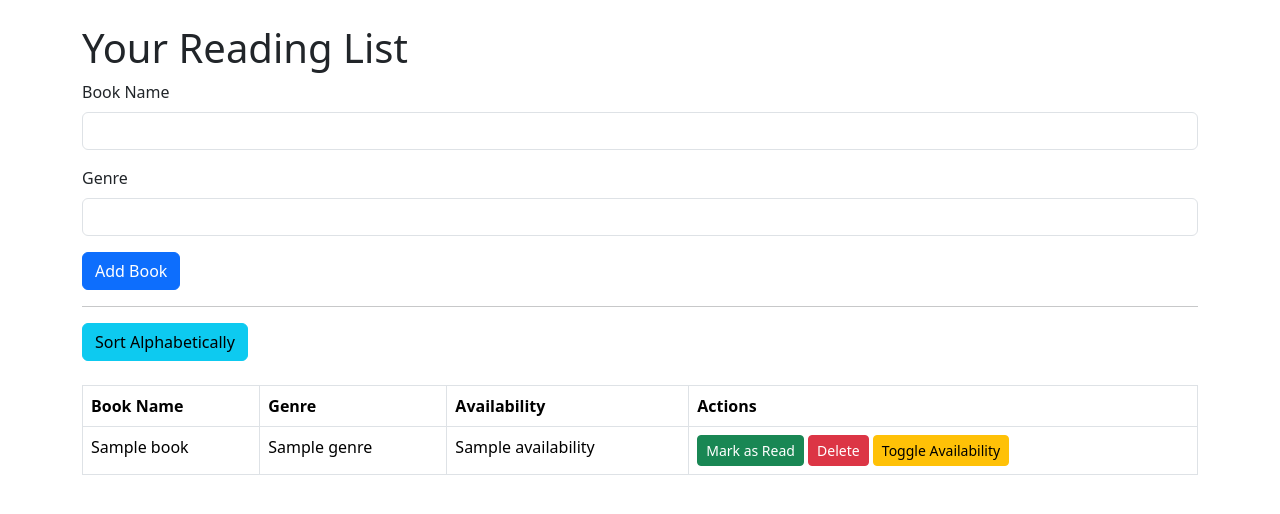
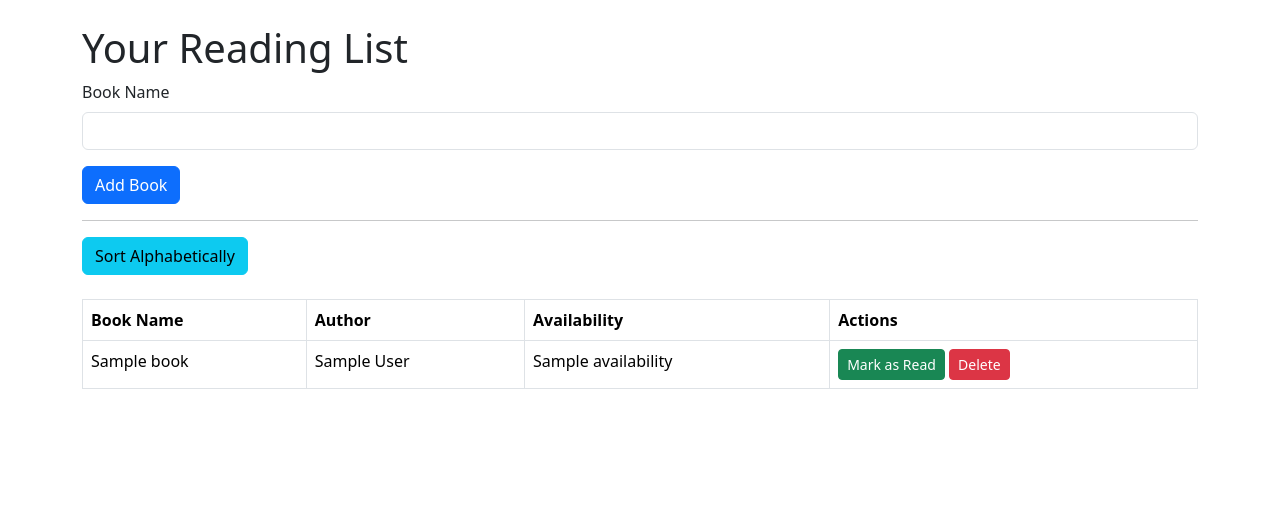
Before and after one commit to Hannah3141/Hacklahoma2025, a Flask app: template templates/index.html in a window 1280 px wide. Shown: the top 514 px of the page. Run offline with Flask 3, Linux system fonts and the light colour scheme; the template is opened without the code that fills it: most values are stand-ins (such as "Sample title", 1, 10 or a date in 2020).

Commit message:
everything working as it's supposed to! (availability, removed genre, etc.)

```diff
--- a/app.py
+++ b/app.py
@@ -1,9 +1,33 @@
 from flask import Flask, render_template, request, jsonify
+import requests
+from bs4 import BeautifulSoup
 
 app = Flask(__name__)
 
 # Sample data: Temporary list for books and their availability
 books = []
+
+# Route to get book availability
+@app.route('/toggle_availability', methods=['POST'])
+def fetch_book_availability(book_name):
+    url = f"https://tccl.bibliocommons.com/v2/search?query={book_name}&searchType=smart"
+    response = requests.get(url)
+    soup = BeautifulSoup(response.content, 'html.parser')
+
+    first_result = soup.find('div', class_='cp-search-result-item-content')
+
+    if first_result:
+        title_elem = first_result.find('span', class_='title-content')
+        author_elem = first_result.find('a', class_='author-link')
+        availability_elem = first_result.find('span', class_='cp-availability-status')
+
+        title = title_elem.text.strip() if title_elem else "Title not found"
+        author = author_elem.text.strip() if author_elem else "Author not found"
+        availability = availability_elem.text.strip() if availability_elem else "Availability information not found"
+
+        return {"title": title, "author": author, "availability": availability}
+    else:
+        return {"title": "Book not found", "author": "N/A", "availability": "N/A"}
 
 # Route to display the reading list
 @app.route('/')
@@ -14,12 +38,16 @@ def index():
 @app.route('/add_book', methods=['POST'])
 def add_book():
     book_name = request.form['book_name']
-    genre = request.form['genre']
-    availability = "Available"
 
-    new_book = {'name': book_name, 'genre': genre, 'availability': availability}
+    book_info = fetch_book_availability(book_name)
+
+    new_book = {
+        'name': book_info['title'],
+        'author': book_info['author'],
+        'availability': book_info['availability']
+    }
+
     books.append(new_book)
-
     return jsonify(new_book)
 
 # Route to delete a book
@@ -43,18 +71,5 @@ def mark_read():
 
     return jsonify({'status': 'marked', 'book_name': book_name, 'availability': "Read"})
 
-# Route to toggle book availability
-@app.route('/toggle_availability', methods=['POST'])
-def toggle_availability():
-    book_name = request.form['book_name']
-    new_availability = request.form['new_availability']
-
-    for book in books:
-        if book['name'] == book_name:
-            book['availability'] = new_availability
-            break
-
-    return jsonify({'status': 'updated', 'book_name': book_name, 'availability': new_availability})
-
 if __name__ == '__main__':
     app.run(debug=True)
--- a/templates/index.html
+++ b/templates/index.html
@@ -17,10 +17,6 @@
             <label for="book_name" class="form-label">Book Name</label>
             <input type="text" class="form-control" id="book_name" required>
         </div>
-        <div class="mb-3">
-            <label for="genre" class="form-label">Genre</label>
-            <input type="text" class="form-control" id="genre" required>
-        </div>
         <button type="submit" class="btn btn-primary">Add Book</button>
     </form>
 
@@ -35,7 +31,7 @@
         <thead>
             <tr>
                 <th>Book Name</th>
-                <th>Genre</th>
+                <th>Author</th>
                 <th>Availability</th>
                 <th>Actions</th>
             </tr>
@@ -44,17 +40,16 @@
             {% for book in books %}
                 <tr id="book-{{ loop.index }}">
                     <td>{{ book['name'] }}</td>
-                    <td>{{ book['genre'] }}</td>
+                    <td>{{ book['author'] }}</td>
                     <td>{{ book['availability'] }}</td>
+                    </td>
                     <td>
                         <button class="btn btn-success btn-sm mark-read-btn">Mark as Read</button>
                         <button class="btn btn-danger btn-sm delete-btn">Delete</button>
-                        <button class="btn btn-warning btn-sm toggle-availability-btn">Toggle Availability</button>
                     </td>
                 </tr>
             {% endfor %}
         </tbody>
-
     </table>
 </div>
 
@@ -62,40 +57,52 @@
 $(document).ready(function() {
     $('#add-book-form').submit(function(e) {
     e.preventDefault();
-
-        // Get form input values
     let bookName = $('#book_name').val();
-        let genre = $('#genre').val();
-
-        // Send an AJAX request to add the book
     $.ajax({
         type: 'POST',
         url: '/add_book',
-            data: {
-                book_name: bookName,
-                genre: genre
-            },
+        data: { book_name: bookName },
         success: function(response) {
             let newRow = `<tr id="book-${response.name}">
                 <td>${response.name}</td>
-                    <td>${response.genre}</td>
+                <td>${response.author}</td>
                 <td>${response.availability}</td>
                 <td>
                     <button class="btn btn-success btn-sm mark-read-btn">Mark as Read</button>
                     <button class="btn btn-danger btn-sm delete-btn">Delete</button>
-                        <button class="btn btn-warning btn-sm toggle-availability-btn">Toggle Availability</button>
                 </td>
             </tr>`;
             $('#book-table-body').append(newRow);
-
-                // Clear the form fields
             $('#book_name').val('');
-                $('#genre').val('');
         },
         error: function() {
             alert("There was an error adding the book.");
         }
     });
+});
+
+// Delete book
+$(document).on('click', '.delete-btn', function() {
+    let row = $(this).closest('tr');
+    let bookName = row.find('td').first().text();
+
+    $.ajax({
+        type: 'POST',
+        url: '/delete_book',
+        data: {
+            book_name: bookName
+        },
+        success: function(response) {
+            // Remove the book from the table immediately
+            row.remove();
+        },
+        error: function() {
+            alert("There was an error deleting the book.");
+        }
+    });
+});
+
+    // ... (rest of your JavaScript code remains the same)
 });
 
 // Handle the Mark as Read button
@@ -155,26 +162,6 @@ $(document).ready(function() {
         });
     });
 
-    // Handle the Toggle Availability button
-    $(document).on('click', '.toggle-availability-btn', function() {
-        let row = $(this).closest('tr');
-        let bookName = row.find('td').first().text();
-        let availability = row.find('td').eq(2).text();
-        let newAvailability = (availability === 'Available') ? 'Unavailable' : 'Available';
-
-        $.ajax({
-            type: 'POST',
-            url: '/toggle_availability',
-            data: { book_name: bookName, new_availability: newAvailability },
-            success: function(response) {
-                row.find('td').eq(2).text(newAvailability);
-            },
-            error: function() {
-                alert("There was an error updating availability.");
-            }
-        });
-    });
-
     // Handle the Sort Alphabetically button
     $('#sort-alphabetically').click(function() {
         let rows = $('#book-table-body tr').get();
@@ -203,10 +190,6 @@ $(document).ready(function() {
             $('#book-table-body').append(row);
         });
     });
-
-
-
-});
 </script>
 
 </body>
```
Lines whose indentation alone changed are shown as unchanged.
